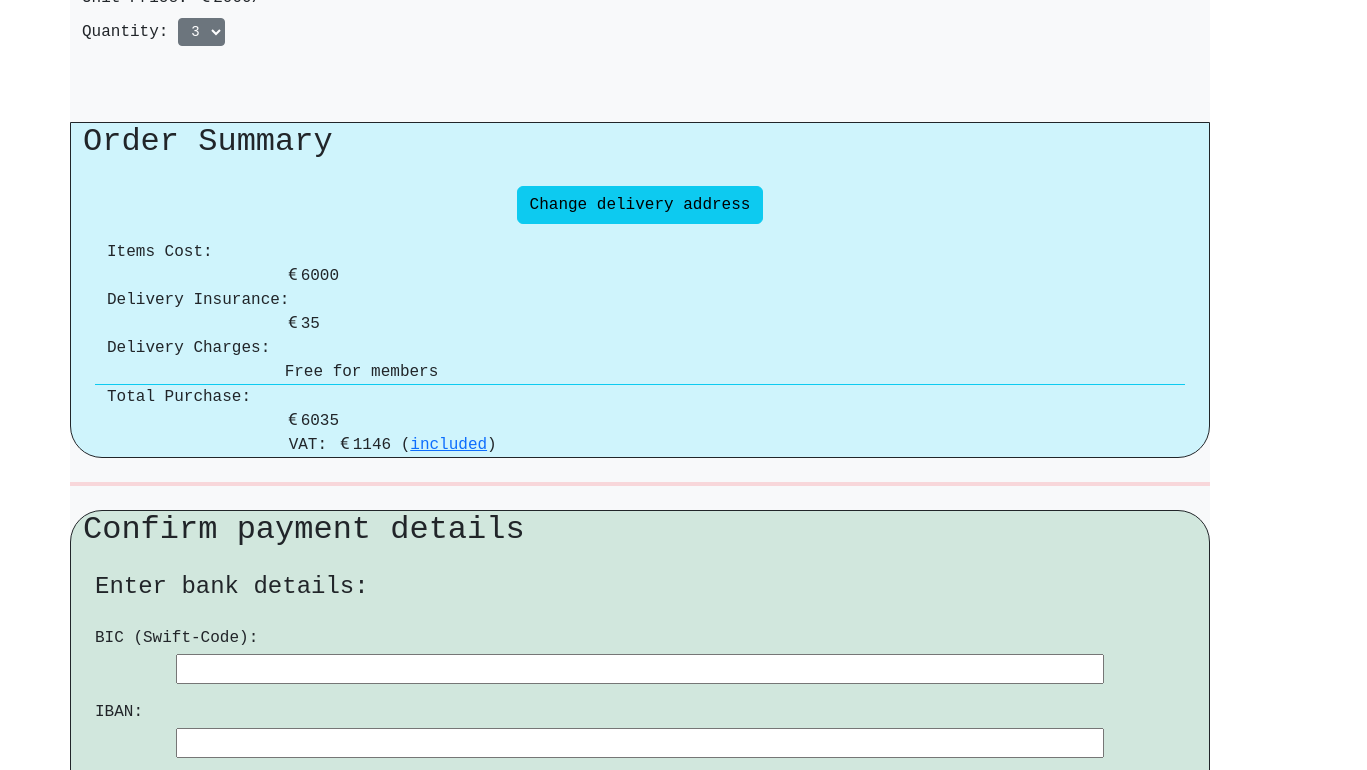
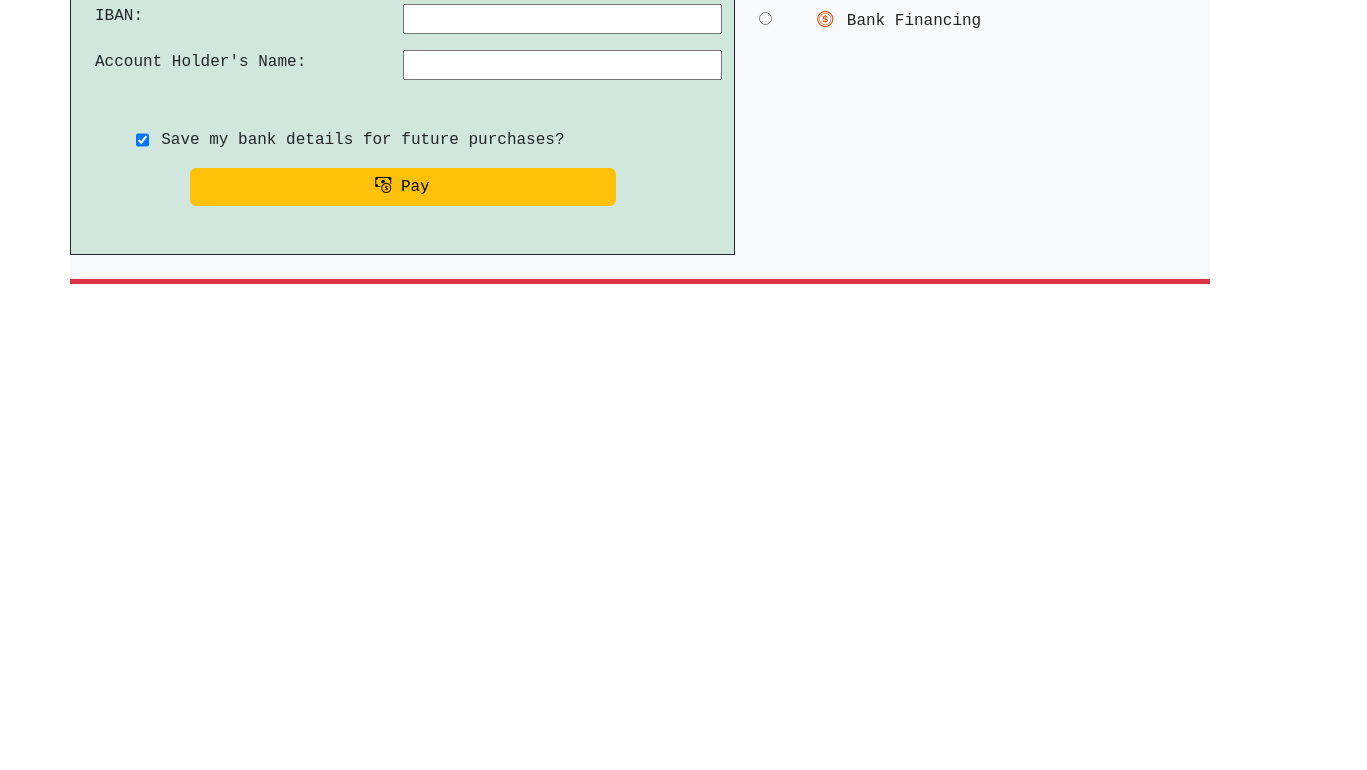
Before and after one commit to mbabarali/FA23-Bootstrap-Basics, a website: page Online-Payment-Portal/index.html in a window 1280 px wide. Shown: the part 913-1683 px from the top of the page, 1367 px wide, since content can reach past the window. After the commit the page ends 1197 px from the top, so only its background shows below. Drawn offline with nearby package versions, Linux system fonts and the light colour scheme; a web font is replaced by a local one.

Commit message:
Responsive Bootstrap and Small Viewports
Tweaking responsiveness towards small viewports

```diff
--- a/Online-Payment-Portal/index.html
+++ b/Online-Payment-Portal/index.html
@@ -43,7 +43,7 @@
     <main>
       <section class="container bg-light">
         <article class="row">
-          <div class="col-12 my-4">
+          <div class="col-12 my-4 col-sm-7">
             <h2>Select delivery options</h2>
             <div class="container-fluid">
               <div class="row my-4">
@@ -92,7 +92,7 @@
             </div>
           </div>
           <div
-            class="col-12 border border-dark rounded-bottom-5 bg-info-subtle my-4"
+            class="col-12 border border-dark rounded-bottom-5 bg-info-subtle my-4 col-sm"
           >
             <h2>Order Summary</h2>
             <div class="container">
@@ -159,34 +159,44 @@
         <div class="row bg-danger-subtle" style="height: 4px"></div>
         <article class="row border-bottom border-danger">
           <div
-            class="col-12 border border-dark rounded-top-5 bg-success-subtle my-4"
+            class="col-12 border border-dark rounded-top-5 bg-success-subtle my-4 col-sm-7"
           >
             <h2>Confirm payment details</h2>
             <div class="container my-4">
               <h4>Enter bank details:</h4>
               <form action="abc">
                 <div class="row form-group">
-                  <label class="col-12 mt-3" for="bic">BIC (Swift-Code):</label>
-                  <input class="col-10 mt-1 offset-1" type="text" id="bic" />
-                  <label class="col-12 mt-3" for="iban">IBAN:</label
-                  ><input class="col-10 mt-1 offset-1" type="text" id="iban" />
-                  <label class="col-12 mt-3" for="accholder"
+                  <label class="col-12 mt-3 col-sm-5" for="bic"
+                    >BIC (Swift-Code):</label
+                  >
+                  <input
+                    class="col-10 mt-1 offset-1 col-sm-6 mt-sm-3"
+                    type="text"
+                    id="bic"
+                  />
+                  <label class="col-12 mt-3 col-sm-5" for="iban">IBAN:</label
+                  ><input
+                    class="col-10 mt-1 offset-1 col-sm-6 mt-sm-3"
+                    type="text"
+                    id="iban"
+                  />
+                  <label class="col-12 mt-3 col-sm-5" for="accholder"
                     >Account Holder's Name:</label
                   >
                   <input
-                    class="col-10 mt-1 offset-1"
+                    class="col-10 mt-1 offset-1 col-sm-6 mt-sm-3"
                     type="text"
                     id="accholder"
                   />
                 </div>
                 <div class="row form-group my-5">
                   <input
-                    class="col-3 offset-1 w-auto"
+                    class="col-3 offset-1 w-auto col-sm-2"
                     type="checkbox"
                     id="savechk"
                     checked
                   />
-                  <label class="col-8" for="savechk"
+                  <label class="col-8 col-sm" for="savechk"
                     >Save my bank details for future purchases?</label
                   >
                   <button class="col-8 btn btn-warning offset-2 mt-3">
@@ -196,7 +206,7 @@
               </form>
             </div>
           </div>
-          <div class="col-12 my-4">
+          <div class="col-12 my-4 col-sm-5">
             <h2>Choose payment method</h2>
             <div class="container my-4">
               <form action="xyz">
```
